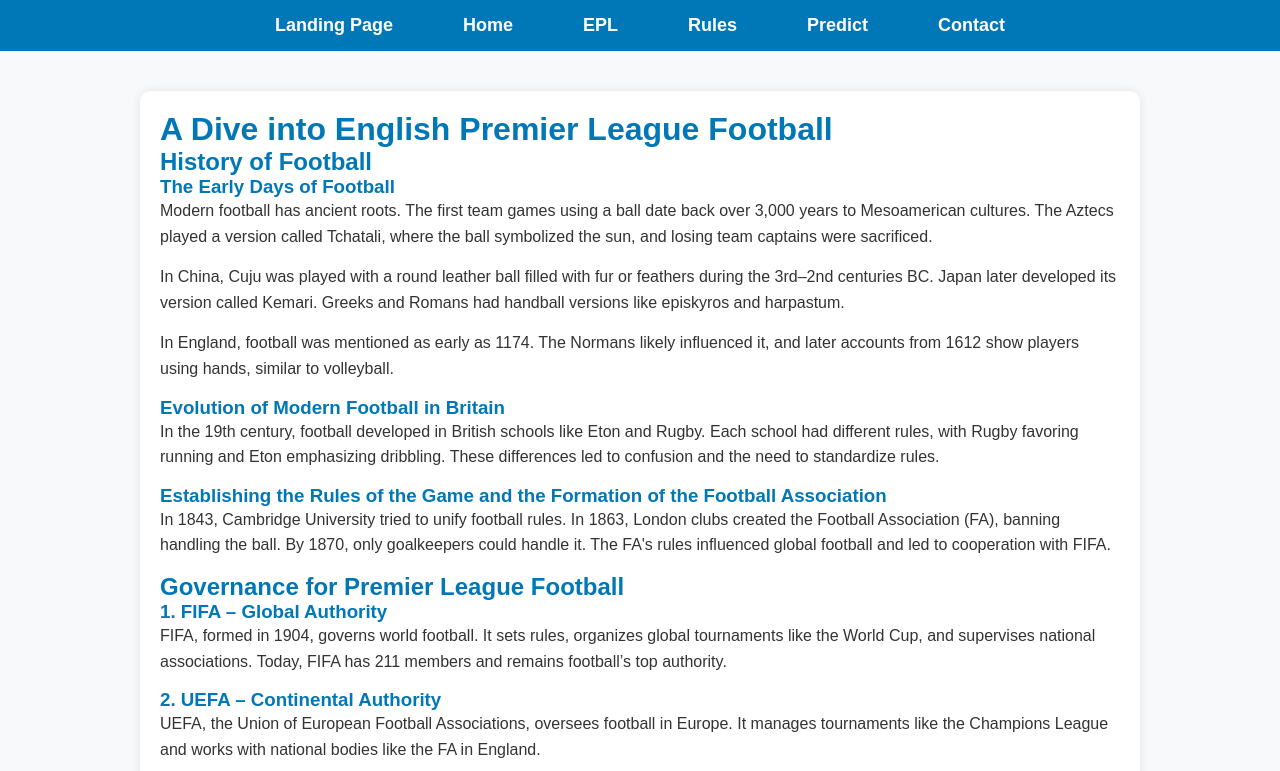
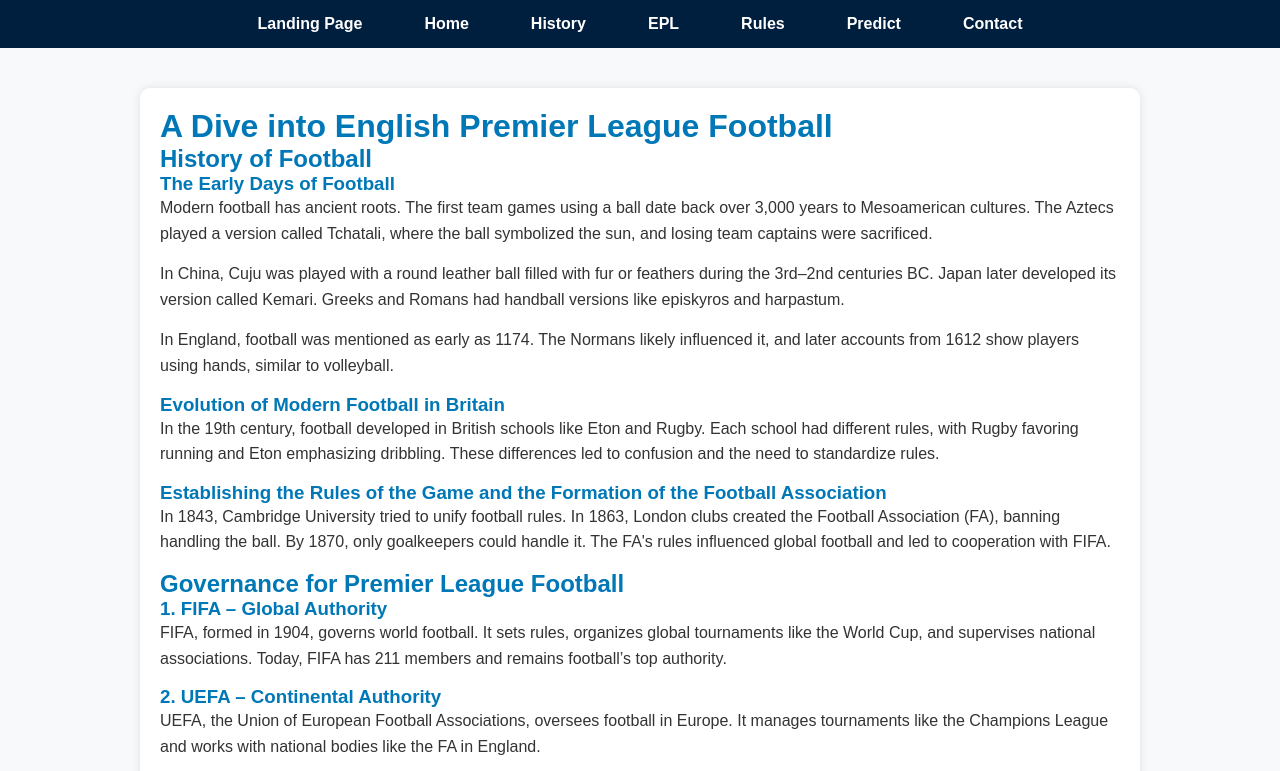
Before and after one commit to hisham400/Hisham-sFirstRepo, a plain HTML site: page history.html in a window 1280 px wide. Shown: the top 771 px of the page. Drawn offline with Linux system fonts and the light colour scheme; a script that the page names is missing.

Commit message:
commit to main

```diff
--- a/history.html
+++ b/history.html
@@ -15,26 +15,33 @@
     }
 
     .main-header {
-      background-color: #0077b6;
-      padding: 15px;
+      background-color: #001f3f;
+      padding: 15px 0;
     }
 
     .navbar .nav-menu {
       list-style: none;
       display: flex;
       justify-content: center;
+      flex-wrap: wrap;
+      gap: 30px;
+      margin: 0;
       padding: 0;
-      margin: 0;
     }
 
-    .nav-menu li {
-      margin: 0 20px;
+    .nav-menu li a {
+      text-decoration: none;
+      color: #ffffff;
+      font-weight: bold;
+      font-size: 1rem;
+      padding: 8px 16px;
+      border-radius: 5px;
+      transition: background-color 0.3s, color 0.3s;
     }
 
-    .nav-menu a {
-      text-decoration: none;
-      color: white;
-      font-weight: bold;
+    .nav-menu li a:hover {
+      background-color: #0077b6;
+      color: #fff200;
     }
 
     main {
@@ -62,6 +69,7 @@
       <ul class="nav-menu">
         <li><a href="landing.html">Landing Page</a></li>
         <li><a href="Home.html">Home</a></li>
+        <li><a href="history.html">History</a></li>
         <li><a href="epl.html">EPL</a></li>
         <li><a href="rules.html">Rules</a></li>
         <li><a href="predict.html">Predict</a></li>
@@ -99,7 +107,6 @@
 
     <h3>4. Premier League – Domestic League Operator</h3>
     <p>The Premier League is a private company managing top-tier English football. It operates under FA rules but handles its own competition structure and commercial activities.</p>
-
   </main>
 
   <script src="reyaan.js"></script>
```
Also changed, not shown: Home.html (+1 -0 lines), contact.html (+2 -0 lines), epl.html (+24 -0 lines), index.html (+1 -1 lines), landing.html (+1 -1 lines), predict.html (+9 -7 lines), rules.html (+16 -0 lines), football pitch.jpg (added), goal kick.jpeg (added), man u.jpg (added), offisde rule.png (added), red card.jpeg (added), sky sports.jpg (added), var.jpeg (added), 1 other file.
